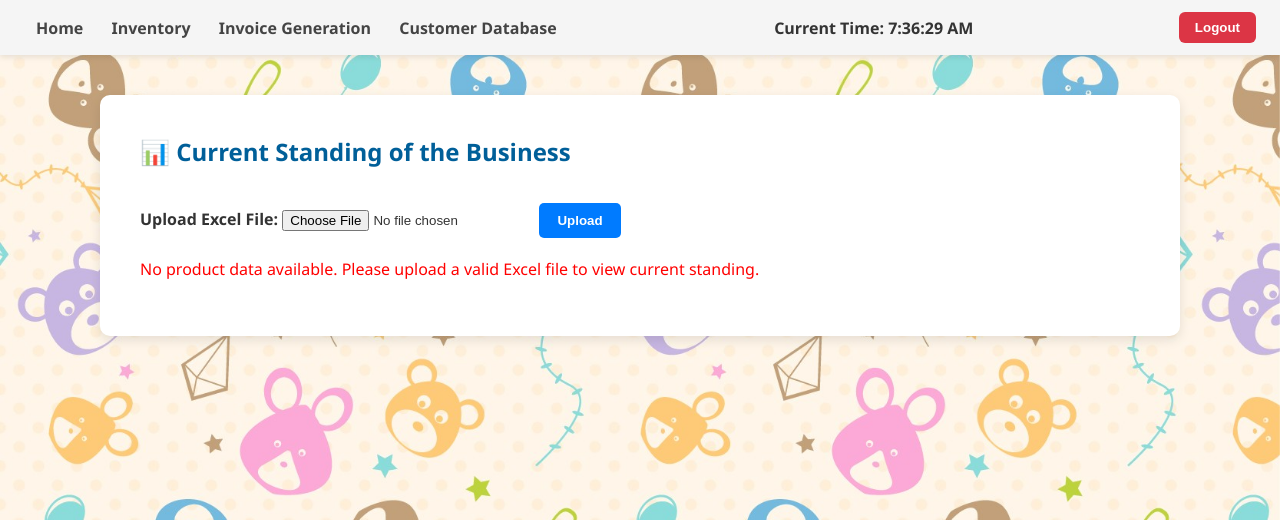
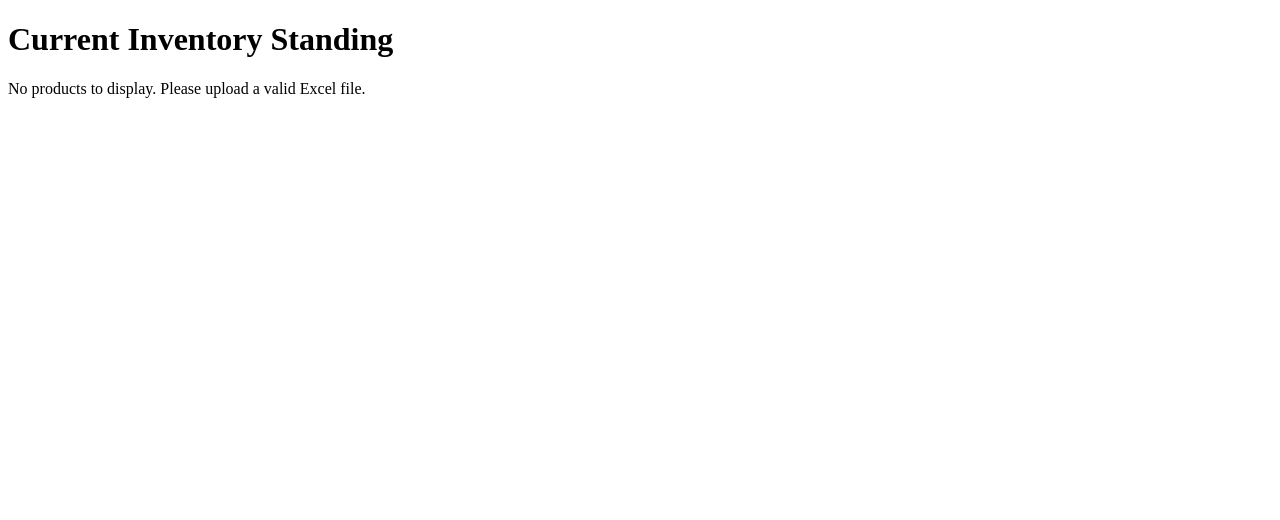
Before and after one commit to TahaChuna/RetailWebApp, a Flask app: page /inventory in a window 1280 px wide. Shown: the top 520 px of the page. Run offline with Flask 3, Linux system fonts and the light colour scheme; the visitor is signed in with stand-in values (Sample User, id 1).

Commit message:
Initial commit

```diff
--- a/requirements.txt
+++ b/requirements.txt
@@ -12,3 +12,4 @@ SQLAlchemy==2.0.41
 Werkzeug==3.1.3
 xlsxwriter==3.2.5
 gunicorn==22.0.0
+psycopg2-binary
--- a/templates/current_standing.html
+++ b/templates/current_standing.html
@@ -1,74 +1,60 @@
-{% extends 'dashboard.html' %}
 
-{% block title %}Current Standing - Diamond Kids Wear{% endblock %}
+<!DOCTYPE html>
+<html>
+<head>
+    <title>Inventory Standing</title>
+    <style>
+        table { width: 100%%; border-collapse: collapse; margin-top: 20px; }
+        th, td { border: 1px solid #ccc; padding: 8px; text-align: left; }
+        th { background-color: #f2f2f2; }
+        .success { color: green; font-weight: bold; }
+        .error { color: red; }
+    </style>
+</head>
+<body>
+    <h1>Current Inventory Standing</h1>
 
-{% block content %}
-<h2>📊 Current Standing of the Business</h2>
+    {% with messages = get_flashed_messages(with_categories=true) %}
+      {% if messages %}
+        <ul>
+        {% for category, message in messages %}
+          <li class="{{ category }}">{{ message }}</li>
+        {% endfor %}
+        </ul>
+      {% endif %}
+    {% endwith %}
 
-<!-- Upload Form -->
-<form method="POST" action="{{ url_for('current_standing') }}" enctype="multipart/form-data" style="margin-bottom: 20px;">
-    <label for="file"><strong>Upload Excel File:</strong></label>
-    <input type="file" name="file" id="file" required>
-    <button type="submit" class="button">Upload</button>
-</form>
+    {% if upload_success %}
+        <p class="success">File uploaded and processed successfully!</p>
+    {% endif %}
 
-<!-- Upload Success Message -->
-{% if upload_success %}
-    <p style="color: green; font-weight: bold;">✅ File uploaded successfully!</p>
-{% endif %}
-
-<!-- Product Table -->
-{% if products and products|length > 0 %}
-    <!-- Search -->
-    <input type="text" id="searchInput" placeholder="Search by Product ID..." onkeyup="searchTable()" style="padding: 8px; width: 300px; margin-bottom: 20px;">
-
-    <table id="productTable" border="1" cellpadding="10" cellspacing="0" style="width: 100%; border-collapse: collapse;">
-        <thead style="background-color: #e0e0e0;">
+    {% if products %}
+        <table>
             <tr>
                 <th>Product ID</th>
-                <th>Product Name</th>
+                <th>Name</th>
                 <th>Quantity Sold</th>
-                <th>Remaining Quantity</th>
+                <th>Quantity Remaining</th>
                 <th>Cost Price</th>
                 <th>Selling Price</th>
                 <th>Total Sales</th>
                 <th>Profit</th>
             </tr>
-        </thead>
-        <tbody>
-            {% for product in products %}
+            {% for p in products %}
             <tr>
-                <td>{{ product.id }}</td>
-                <td>{{ product.name }}</td>
-                <td>{{ product.qty_sold }}</td>
-                <td>{{ product.qty_remaining }}</td>
-                <td>₹{{ "%.2f"|format(product.cost_price) }}</td>
-                <td>₹{{ "%.2f"|format(product.selling_price) }}</td>
-                <td>₹{{ "%.2f"|format(product.total_sales) }}</td>
-                <td>₹{{ "%.2f"|format(product.profit) }}</td>
+                <td>{{ p.id }}</td>
+                <td>{{ p.name }}</td>
+                <td>{{ p.qty_sold }}</td>
+                <td>{{ p.qty_remaining }}</td>
+                <td>{{ p.cost_price }}</td>
+                <td>{{ p.selling_price }}</td>
+                <td>{{ p.total_sales }}</td>
+                <td>{{ p.profit }}</td>
             </tr>
             {% endfor %}
-        </tbody>
-    </table>
-{% else %}
-    <p style="color: red;">No product data available. Please upload a valid Excel file to view current standing.</p>
-{% endif %}
-
-<!-- JavaScript Search Filter -->
-<script>
-function searchTable() {
-    const input = document.getElementById("searchInput");
-    const filter = input.value.toUpperCase();
-    const table = document.getElementById("productTable");
-    const tr = table.getElementsByTagName("tr");
-
-    for (let i = 1; i < tr.length; i++) {
-        const td = tr[i].getElementsByTagName("td")[0];
-        if (td) {
-            const txtValue = td.textContent || td.innerText;
-            tr[i].style.display = txtValue.toUpperCase().includes(filter) ? "" : "none";
-        }
-    }
-}
-</script>
-{% endblock %}
+        </table>
+    {% else %}
+        <p>No products to display. Please upload a valid Excel file.</p>
+    {% endif %}
+</body>
+</html>
--- a/templates/dashboard.html
+++ b/templates/dashboard.html
@@ -118,7 +118,7 @@
     <div class="navbar">
         <div class="nav-links">
             <a href="{{ url_for('home') }}">Home</a>
-            <a href="{{ url_for('current_standing') }}">Inventory</a>
+            <a href="{{ url_for('inventory') }}">Inventory</a>
             <a href="{{ url_for('invoice') }}">Invoice Generation</a>
             <a href="{{ url_for('customer_database') }}">Customer Database</a>
         </div>
--- a/templates/home.html
+++ b/templates/home.html
@@ -110,7 +110,7 @@
     <nav class="navbar">
         <div class="nav-links">
             <a href="{{ url_for('home') }}">Home</a>
-            <a href="{{ url_for('current_standing') }}">Inventory</a>
+            <a href="{{ url_for('inventory') }}">Inventory</a>
             <a href="{{ url_for('invoice') }}">Invoice Generation</a>
             <a href="{{ url_for('invoices') }}">Invoice History</a>
         </div>
```
Also changed, not shown: templates/inventory.html (added, +74 -0 lines), instance/invoices.db, 2 other files.
